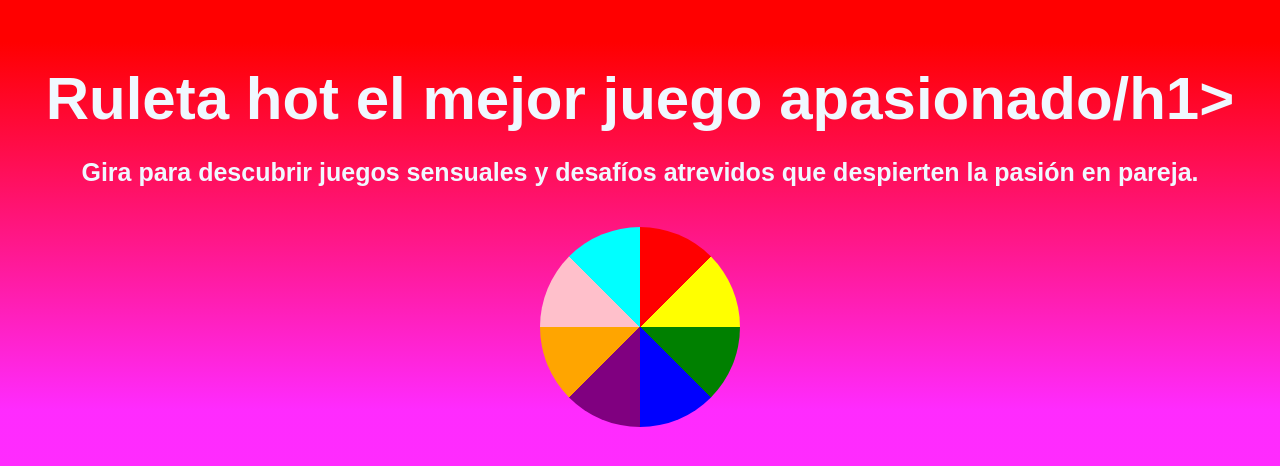
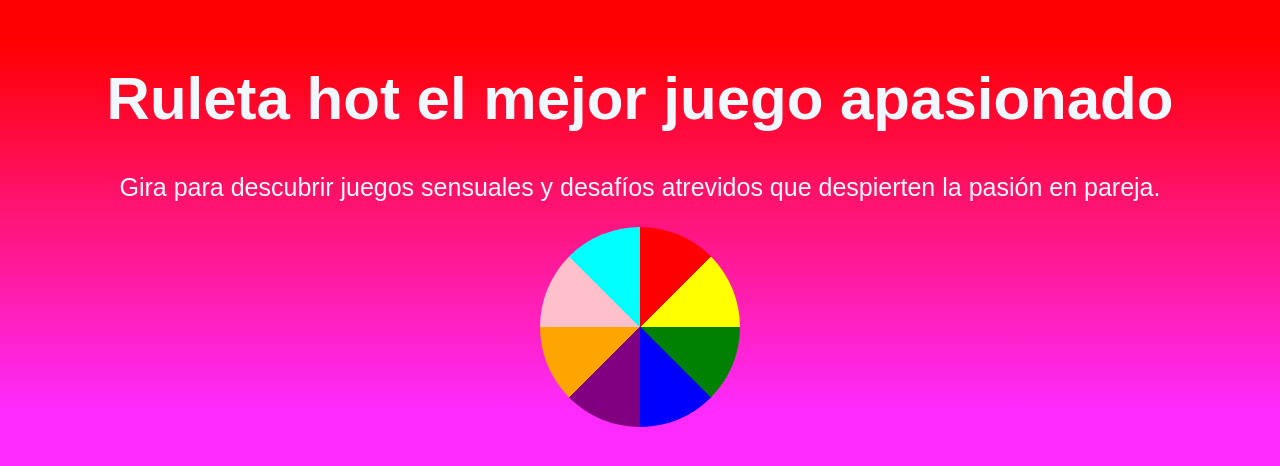
Before and after one commit to netoxdw/Ruleta, a plain HTML site: page index.html in a window 1280 px wide. Shown: the part 150-616 px from the top of the page. Drawn offline with Linux system fonts and the light colour scheme.

Commit message:
agregando etiquetas metaa

```diff
--- a/index.html
+++ b/index.html
@@ -11,11 +11,11 @@
 
 
 
-    <title>Ruleta</title>
+    <title>Ruleta hot | juegos sexuales</title>
 </head>
 <body>
     <header>
-        <h1>Ruleta hot el mejor juego apasionado/h1>
+        <h1>Ruleta hot el mejor juego apasionado</h1>
         <p>Gira para descubrir juegos sensuales y desafíos atrevidos que despierten la pasión en pareja.</p>
     </header>
     <div class="ruleta" id="ruleta" onclick="girarRuleta()"></div>
```
